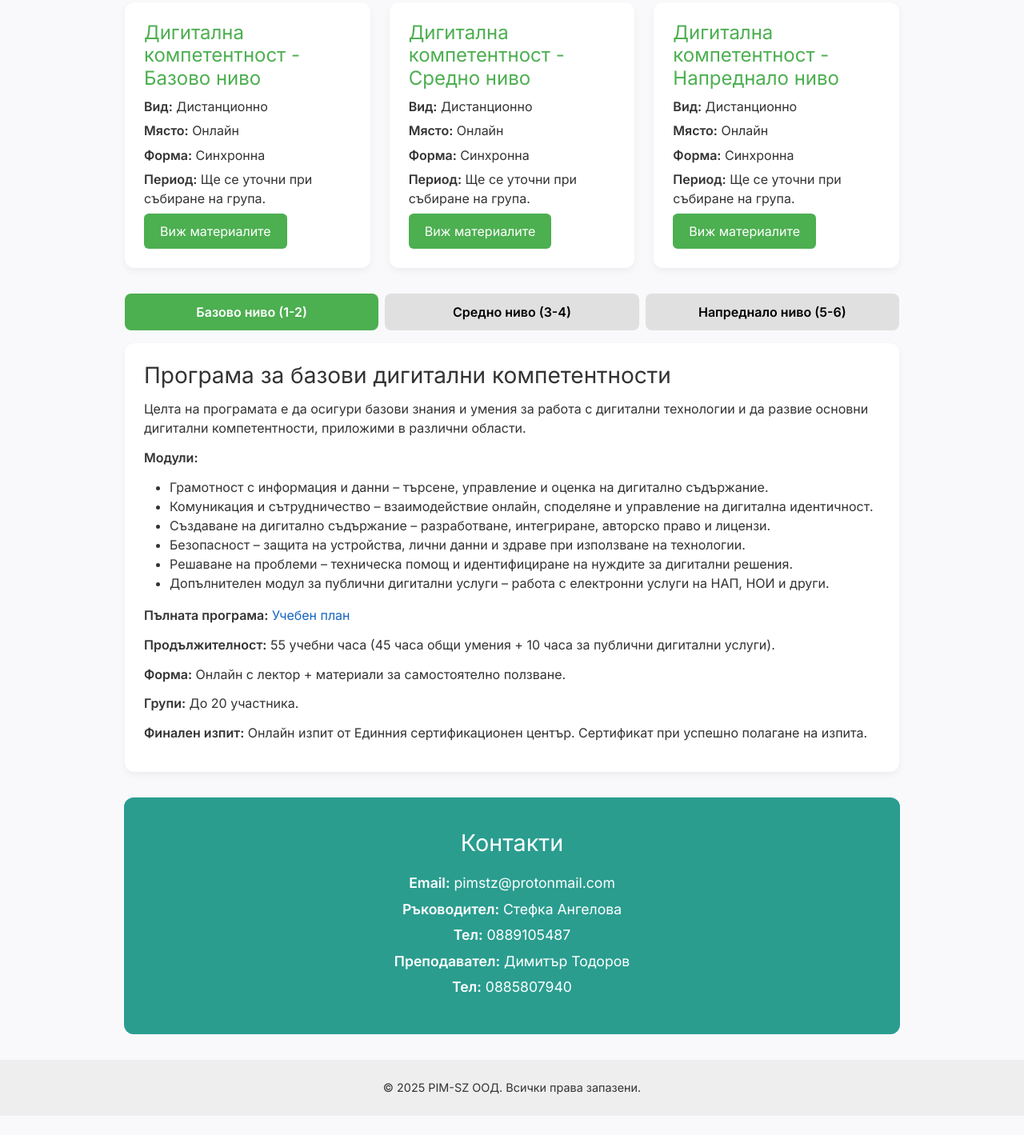
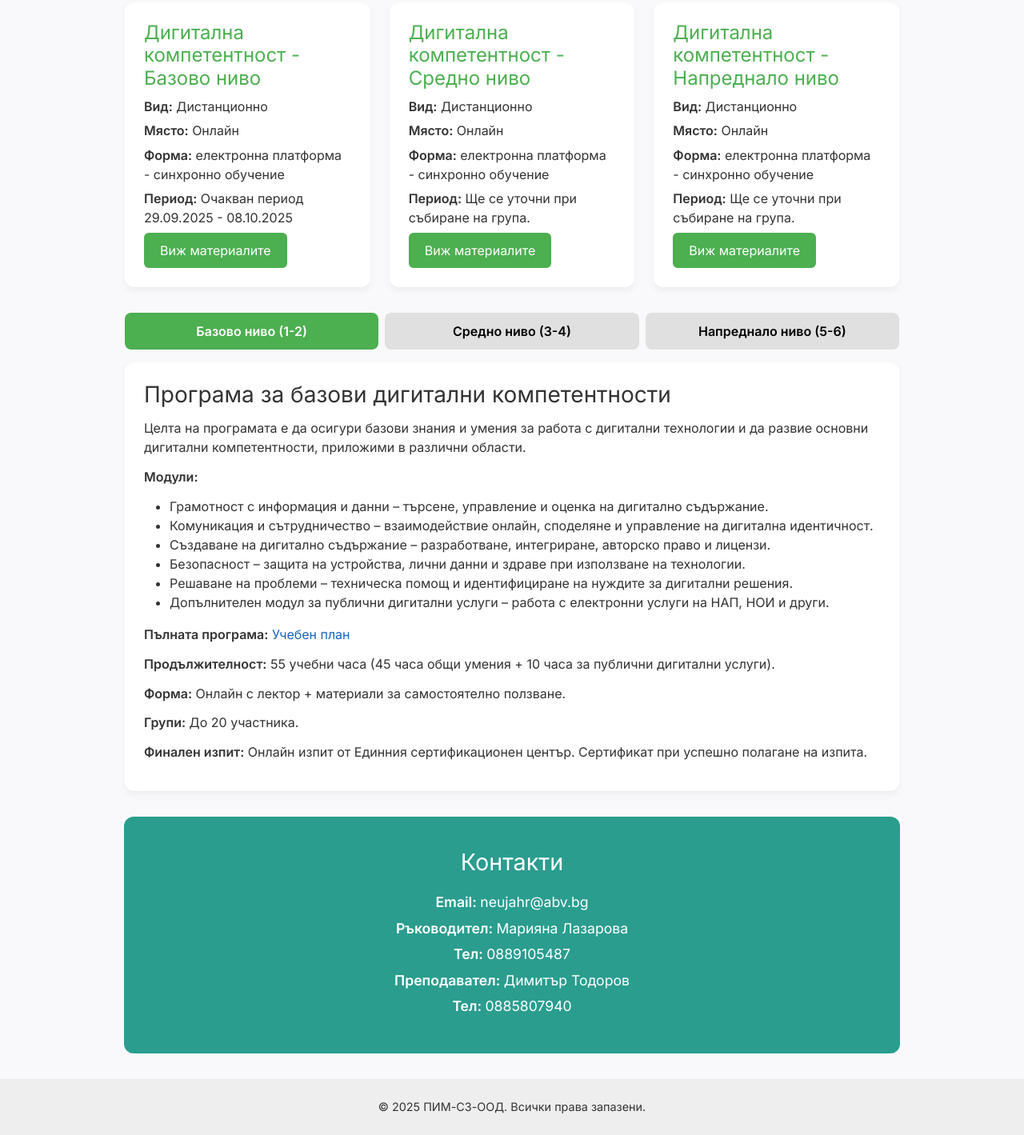
Before and after one commit to dptodorovv-dot/dptodorovv-dot.github.io, a plain HTML site: page index.html in a window 1280 px wide. Shown: the part 239-1658 px from the top of the page at 80% size. Before the commit the page ends 1634 px from the top, so only its background shows below. Drawn offline with nearby package versions, Linux system fonts and the light colour scheme.

Commit message:
Update index.html

```diff
--- a/index.html
+++ b/index.html
@@ -174,7 +174,7 @@
 </head>
 <body>
     <header>
-        <h1>PIM-SZ - Доставчик на обучение</h1>
+        <h1>ПИМ-СЗ-ООД - Доставчик на обучение</h1>
         <p>Актуална информация за безплатни обучения чрез ваучери за възрастни според <br>Европейската рамка за дигитална компетентност (DigComp 2.1)</p>
     </header>
 
@@ -183,8 +183,8 @@
             <h2>Дигитална компетентност - Базово ниво</h2>
             <p><strong>Вид:</strong> Дистанционно</p>
             <p><strong>Място:</strong> Онлайн</p>
-            <p><strong>Форма:</strong> Синхронна</p>
-            <p><strong>Период:</strong> Ще се уточни при събиране на група.</p>
+            <p><strong>Форма:</strong> електронна платформа - синхронно обучение</p>
+            <p><strong>Период:</strong> Очакван период 29.09.2025 - 08.10.2025</p>
             <button type="button" class="btn modalBtn" data-bs-toggle="modal" data-bs-target="#materialsModal">
             Виж материалите
             </button>
@@ -194,7 +194,7 @@
             <h2>Дигитална компетентност - Средно ниво</h2>
             <p><strong>Вид:</strong> Дистанционно</p>
             <p><strong>Място:</strong> Онлайн</p>
-            <p><strong>Форма:</strong> Синхронна</p>
+            <p><strong>Форма:</strong> електронна платформа - синхронно обучение</p>
             <p><strong>Период:</strong> Ще се уточни при събиране на група.</p>
             <button type="button" class="btn modalBtn" data-bs-toggle="modal" data-bs-target="#materialsModal2">
             Виж материалите
@@ -205,7 +205,7 @@
             <h2>Дигитална компетентност - Напреднало ниво</h2>
             <p><strong>Вид:</strong> Дистанционно</p>
             <p><strong>Място:</strong> Онлайн</p>
-            <p><strong>Форма:</strong> Синхронна</p>
+            <p><strong>Форма:</strong> електронна платформа - синхронно обучение</p>
             <p><strong>Период:</strong> Ще се уточни при събиране на група.</p>
             <button type="button" class="btn modalBtn" data-bs-toggle="modal" data-bs-target="#materialsModal3">
             Виж материалите
@@ -277,17 +277,17 @@
     <section class="contact-section">
         <div class="container">
             <h2>Контакти</h2>
-            <p><strong>Email:</strong> pimstz@protonmail.com</p>
-            <p><strong>Ръководител:</strong> Стефка Ангелова</p>
-            <p><strong>Тел:</strong> 0889105487</p>
-            <p><strong>Преподавател:</strong> Димитър Тодоров</p>
-            <p><strong>Тел:</strong> 0885807940</p>
+            <p><strong>Email: </strong>neujahr@abv.bg</p>
+            <p><strong>Ръководител: </strong>Марияна Лазарова</p>
+            <p><strong>Тел: </strong>0889105487</p>
+            <p><strong>Преподавател: </strong>Димитър Тодоров</p>
+            <p><strong>Тел: </strong>0885807940</p>
         </div>
     </section>
 
 
     <footer>
-        &copy; 2025 PIM-SZ ООД. Всички права запазени.
+        &copy; 2025 ПИМ-СЗ-ООД. Всички права запазени.
     </footer>
 
 
```
